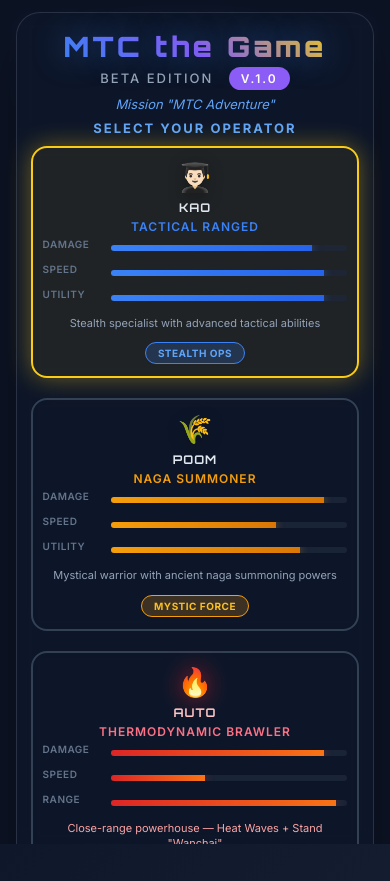
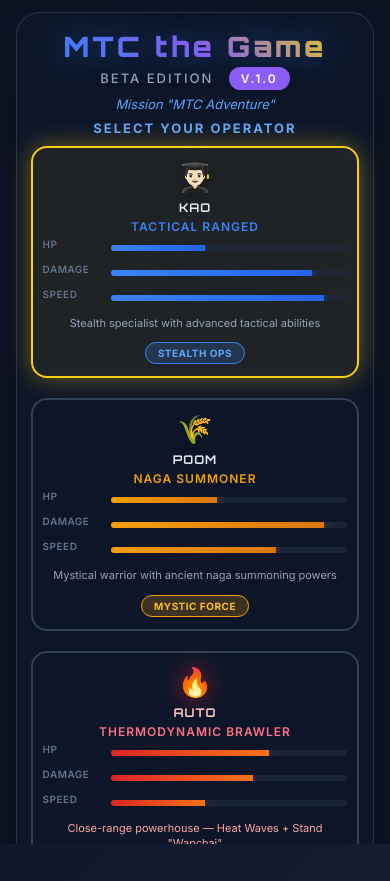
Before and after one commit to M1N-W/MTC-Game, a plain HTML site: page index.html in a window 390 px wide. Drawn offline with Linux system fonts and the light colour scheme.

Commit message:
Character selection UI: Change stats to HP, Damage, Speed for clarity
 UI IMPROVEMENT:
 Changed from Damage/Speed/Utility to HP/Damage/Speed
 All characters now show Level 1 base stats
 More intuitive and clear for players

 NEW CHARACTER STATS (Level 1):
 Kao: HP 40%, Damage 85%, Speed 90% (120 HP, 325 DPS, 325 speed)
 Poom: HP 45%, Damage 90%, Speed 70% (135 HP, 138 DPS, 300 speed)
 Auto: HP 67%, Damage 60%, Speed 40% (200 HP, 150 DPS, 180 speed)

 BENEFITS:
 Players can immediately understand character strengths
 HP shows tankiness (Auto highest)
 Damage shows DPS potential (Kao highest)
 Speed shows mobility (Kao highest)
 No confusing 'Utility' or 'Range' labels

 CHARACTER ROLES CLEAR:
 Kao: Low HP, High Damage, High Speed (Assassin)
 Poom: Medium HP, High Damage, Medium Speed (DPS)
 Auto: High HP, Low Damage, Low Speed (Tank)

 GAME READY: Character selection now perfectly reflects gameplay balance!

```diff
--- a/index.html
+++ b/index.html
@@ -2562,6 +2562,12 @@
                         <div class="char-title">Tactical Ranged</div>
                         <div class="char-stats">
                             <div class="stat-bar">
+                                <div class="stat-label">HP</div>
+                                <div class="stat-bar-bg">
+                                    <div class="stat-bar-fill" style="width: 40%;"></div>
+                                </div>
+                            </div>
+                            <div class="stat-bar">
                                 <div class="stat-label">Damage</div>
                                 <div class="stat-bar-bg">
                                     <div class="stat-bar-fill" style="width: 85%;"></div>
@@ -2569,12 +2575,6 @@
                             </div>
                             <div class="stat-bar">
                                 <div class="stat-label">Speed</div>
-                                <div class="stat-bar-bg">
-                                    <div class="stat-bar-fill" style="width: 90%;"></div>
-                                </div>
-                            </div>
-                            <div class="stat-bar">
-                                <div class="stat-label">Utility</div>
                                 <div class="stat-bar-bg">
                                     <div class="stat-bar-fill" style="width: 90%;"></div>
                                 </div>
@@ -2589,6 +2589,12 @@
                         <div class="char-title">Naga Summoner</div>
                         <div class="char-stats">
                             <div class="stat-bar">
+                                <div class="stat-label">HP</div>
+                                <div class="stat-bar-bg">
+                                    <div class="stat-bar-fill" style="width: 45%;"></div>
+                                </div>
+                            </div>
+                            <div class="stat-bar">
                                 <div class="stat-label">Damage</div>
                                 <div class="stat-bar-bg">
                                     <div class="stat-bar-fill" style="width: 90%;"></div>
@@ -2598,12 +2604,6 @@
                                 <div class="stat-label">Speed</div>
                                 <div class="stat-bar-bg">
                                     <div class="stat-bar-fill" style="width: 70%;"></div>
-                                </div>
-                            </div>
-                            <div class="stat-bar">
-                                <div class="stat-label">Utility</div>
-                                <div class="stat-bar-bg">
-                                    <div class="stat-bar-fill" style="width: 80%;"></div>
                                 </div>
                             </div>
                         </div>
@@ -2616,21 +2616,21 @@
                         <div class="char-title">Thermodynamic Brawler</div>
                         <div class="char-stats">
                             <div class="stat-bar">
+                                <div class="stat-label">HP</div>
+                                <div class="stat-bar-bg">
+                                    <div class="stat-bar-fill" style="width: 67%;"></div>
+                                </div>
+                            </div>
+                            <div class="stat-bar">
                                 <div class="stat-label">Damage</div>
                                 <div class="stat-bar-bg">
-                                    <div class="stat-bar-fill" style="width: 90%;"></div>
+                                    <div class="stat-bar-fill" style="width: 60%;"></div>
                                 </div>
                             </div>
                             <div class="stat-bar">
                                 <div class="stat-label">Speed</div>
                                 <div class="stat-bar-bg">
                                     <div class="stat-bar-fill" style="width: 40%;"></div>
-                                </div>
-                            </div>
-                            <div class="stat-bar">
-                                <div class="stat-label">Range</div>
-                                <div class="stat-bar-bg">
-                                    <div class="stat-bar-fill" style="width: 95%;"></div>
                                 </div>
                             </div>
                         </div>
```
